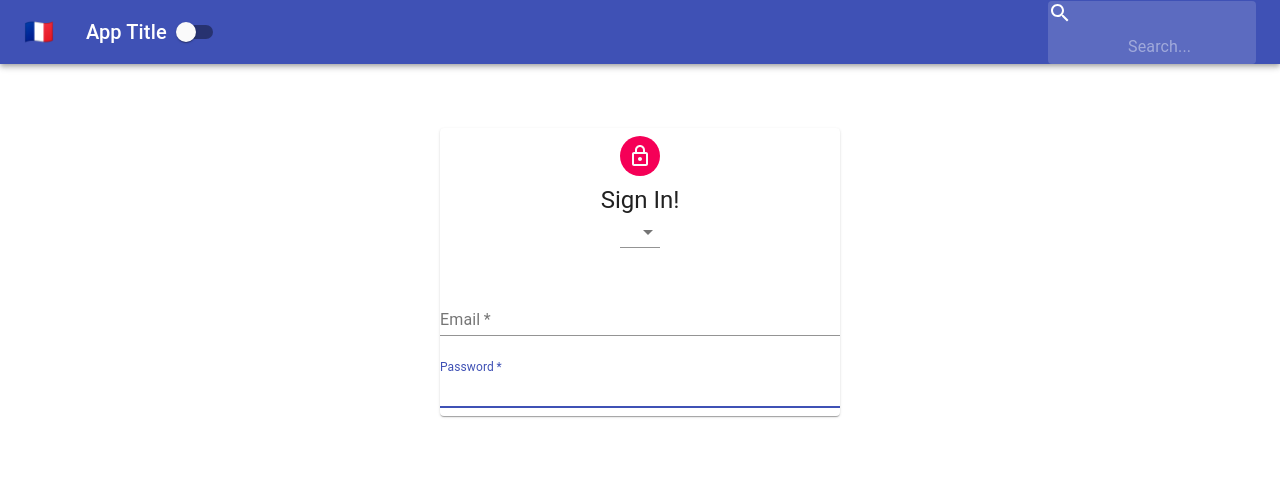
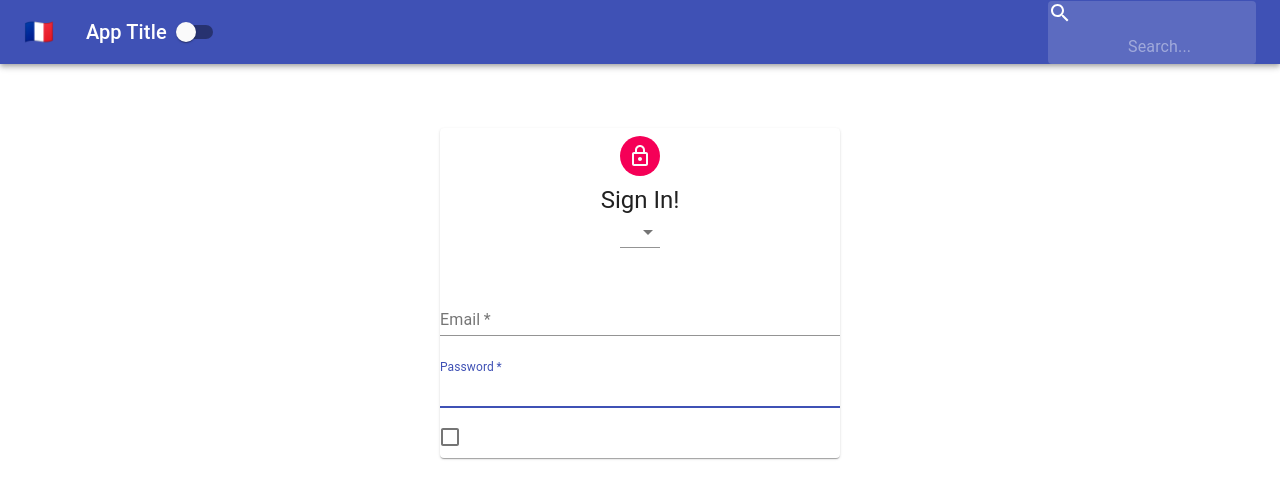
Before and after one commit to ecargiohc/context-app, a React (Create React App) app: page / in a window 1280 px wide. Shown: the top 498 px of the page. Built offline with nearby package versions, Linux system fonts and the light colour scheme.

Commit message:
added checkbox to form

```diff
--- a/src/Form.js
+++ b/src/Form.js
@@ -39,6 +39,7 @@ class Form extends Component {
                             <InputLabel htmlFor="password">Password</InputLabel>
                             <Input id="password" name="password" autoFocus />
                         </FormControl>
+                        <FormControlLabel control={<Checkbox color="primary"/>} />
                     </form>
                 </Paper>
             </main>
```
